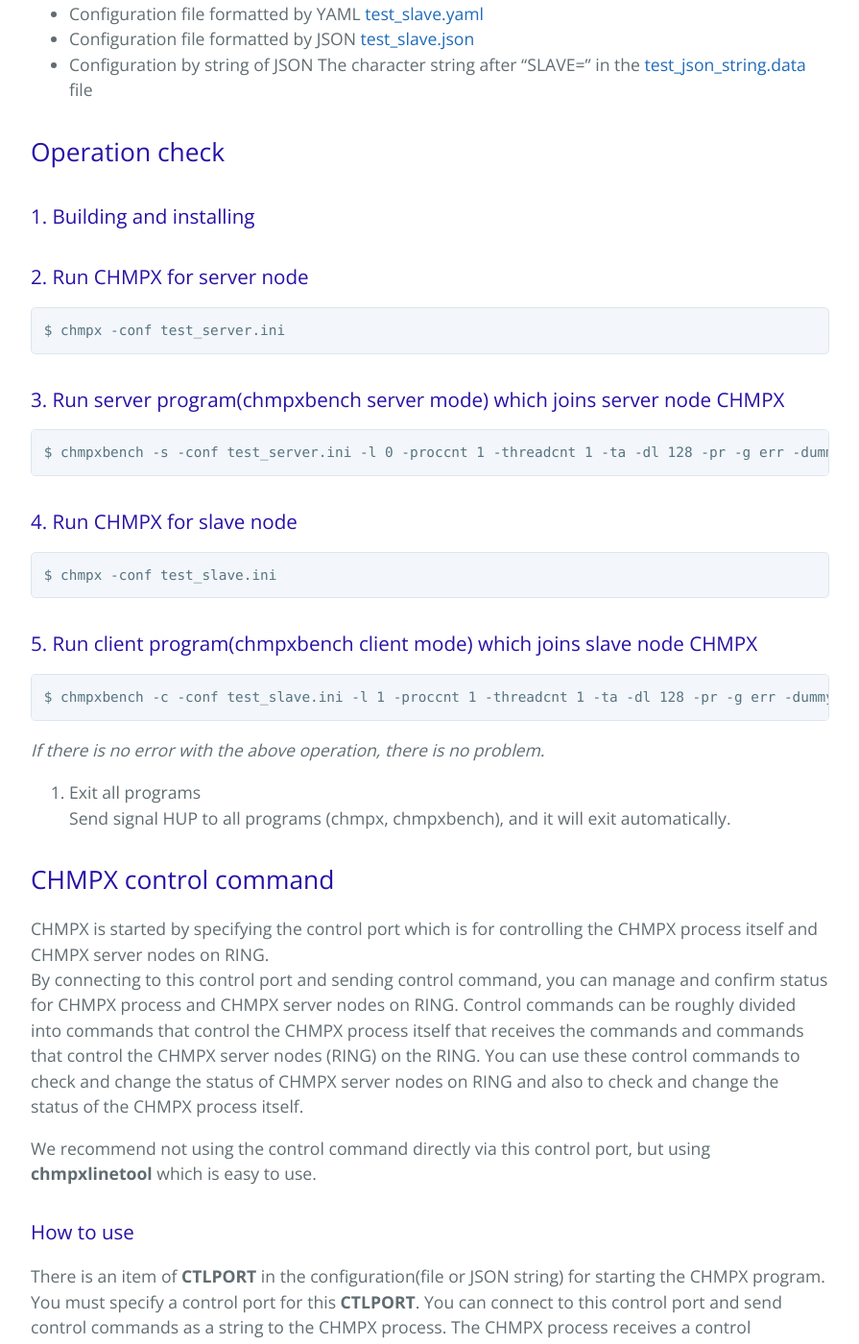
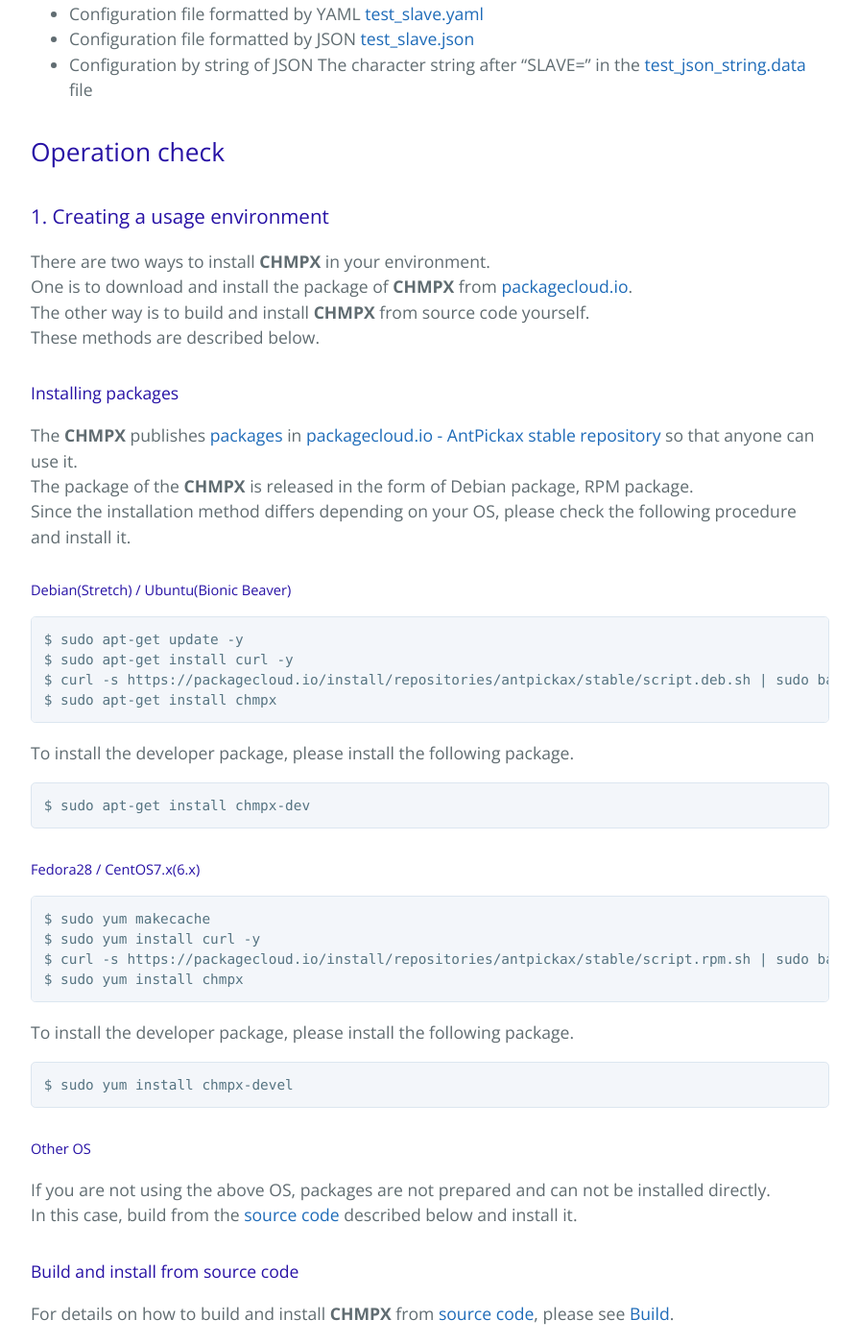
Before and after one commit to yahoojapan/chmpx, a Jekyll site: the page built from usage.md, in a window 1280 px wide and 1400 px high, scrolled down 798 px. Shown: the whole window at 96% size, without its empty margins (192-1087 px from the left). Built offline with Jekyll 4.4.1, drawn with Linux system fonts in a browser that asks for light colours.

Commit message:
Updated usage page for using packaging and etc

````diff
--- a/usage.md
+++ b/usage.md
@@ -40,7 +40,48 @@
 The character string after "SLAVE=" in the [test_json_string.data]({{ site.github.repository_url }}/blob/master/tests/test_json_string.data) file
 
 ## Operation check
-### 1. Building and installing
+
+### 1. Creating a usage environment
+There are two ways to install **CHMPX** in your environment.
+One is to download and install the package of **CHMPX** from [packagecloud.io](https://packagecloud.io/).
+The other way is to build and install **CHMPX** from source code yourself.
+These methods are described below.
+
+#### Installing packages
+The **CHMPX** publishes [packages](https://packagecloud.io/app/antpickax/stable/search?q=chmpx) in [packagecloud.io - AntPickax stable repository](https://packagecloud.io/antpickax/stable) so that anyone can use it.
+The package of the **CHMPX** is released in the form of Debian package, RPM package.
+Since the installation method differs depending on your OS, please check the following procedure and install it.
+
+##### Debian(Stretch) / Ubuntu(Bionic Beaver)
+```
+$ sudo apt-get update -y
+$ sudo apt-get install curl -y
+$ curl -s https://packagecloud.io/install/repositories/antpickax/stable/script.deb.sh | sudo bash
+$ sudo apt-get install chmpx
+```
+To install the developer package, please install the following package.
+```
+$ sudo apt-get install chmpx-dev
+```
+
+##### Fedora28 / CentOS7.x(6.x)
+```
+$ sudo yum makecache
+$ sudo yum install curl -y
+$ curl -s https://packagecloud.io/install/repositories/antpickax/stable/script.rpm.sh | sudo bash
+$ sudo yum install chmpx
+```
+To install the developer package, please install the following package.
+```
+$ sudo yum install chmpx-devel
+```
+
+##### Other OS
+If you are not using the above OS, packages are not prepared and can not be installed directly.
+In this case, build from the [source code](https://github.com/yahoojapan/chmpx) described below and install it.
+
+#### Build and install from source code
+For details on how to build and install **CHMPX** from [source code](https://github.com/yahoojapan/chmpx), please see [Build](https://chmpx.antpick.ax/build.html).
 
 ### 2. Run CHMPX for server node
 ```
````
Also changed, not shown: build.md (+6 -6 lines), buildja.md (+14 -13 lines), usageja.md (+42 -1 lines).
